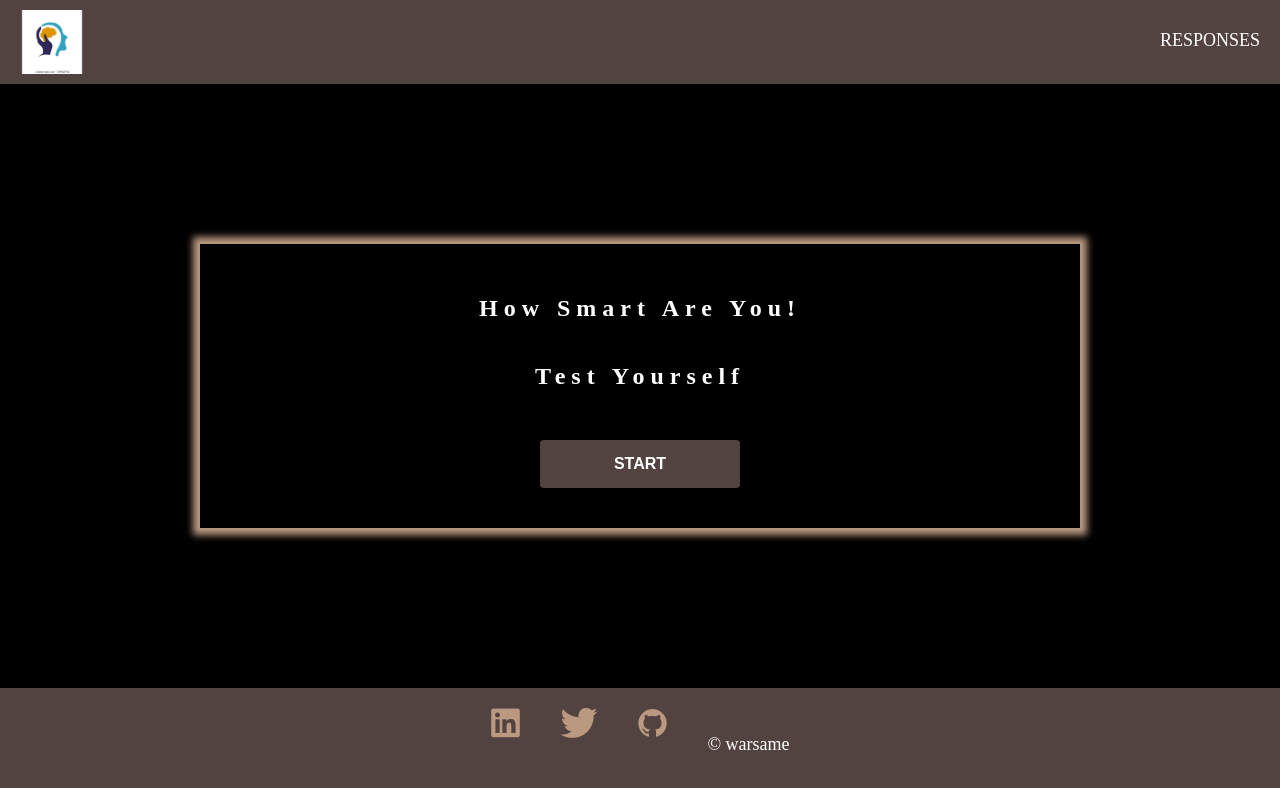
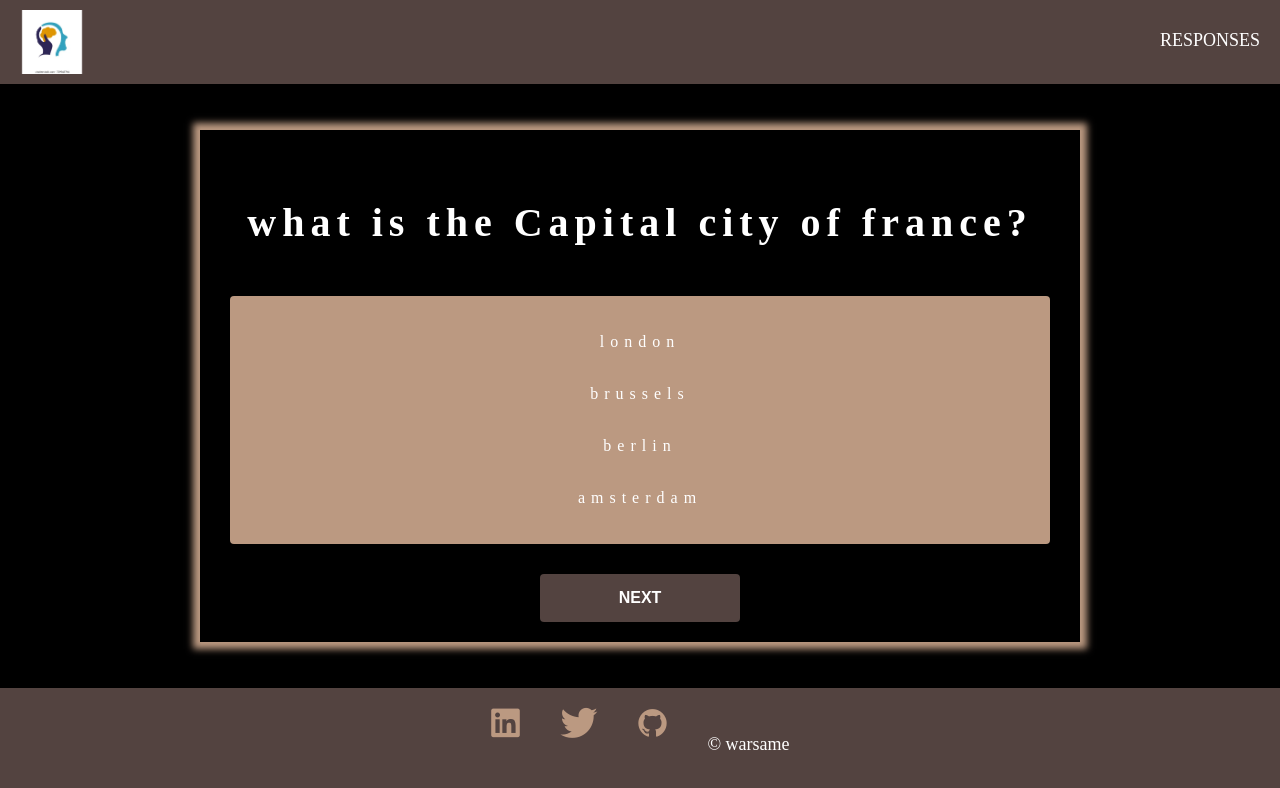
Before and after one commit to abdinasir1993/codequiz, a plain HTML site: page index.html in a window 1280 px wide. Both pictures are taken after a click on the button "START". Drawn offline with nearby package versions, Linux system fonts and the light colour scheme; a web font is replaced by a local one.

Commit message:
included quiz questions

```diff
--- a/assets/js/index.js
+++ b/assets/js/index.js
@@ -1,11 +1,36 @@
 // target start button
-const startButton = document.getElementById("start-btn")
+const startButton = document.getElementById("start-btn");
 
 // target banner section
-const bannerSection = document.getElementById("banner")
+const bannerSection = document.getElementById("banner");
+
+
+
+// function to render question to page
+const renderQuestion = () => {
+    console.log("render question");
+
+}
+
+//remove banner section
+const removeBanner = () => {
+    console.log ("remove banner");
+
+bannerSection.remove();
+
+};
 
 //declare the event handler function for start button click
 const handleStartButtonClick = () => {
-console.log("start button clicked") };
+
+    console.log("start button clicked");
+
+
+removeBanner();
+renderQuestion();
+
+}
 // add event listener to start button
-startButton.addEventListener("click", handleStartButtonClick )
+startButton.addEventListener("click", handleStartButtonClick);
+
+// remove
--- a/assets/styles/styles.css
+++ b/assets/styles/styles.css
@@ -109,6 +109,7 @@ body {
   position: relative;
   color: white;
   box-shadow: 0rem 0rem 0.7rem 0.7rem #bb9981;
+  background-image: ();
 }
 
 .content-section-title {
@@ -142,12 +143,41 @@ body {
   background-color: #bb9981;
   box-shadow: white;
 }
+.questionaire-container {
+  padding: 0;
+  background: transparent;
+
+}
+
+.questionaire-container .content-section-title {
+  background-color: #bb9981;
+}
+
+.feed-back-list {
+  list-style: none;
+  text-align: left;
+  margin: 3rem 2rem;
+  padding: 2rem;
+  border-radius: 0.4rem;
+  background-color: #bb9981;
+}
+
+.list-item {
+    display: flex;
+    flex-direction: row;
+    justify-content: center;
+    padding:1rem 0;
+    font size:1.8rem;
+}
+.list-item:hover{
+    background-color: #534340;
+}
 
 @media screen and (max-width: 768px) {
   .main {
     margin: 0;
   }
-  .content-section {
+  .content-selection {
     margin: 2rem 0.75rem;
   }
 }
--- a/index.html
+++ b/index.html
@@ -40,12 +40,30 @@
       </nav>
     </header>
 
-    <main class="main">
-      <section class="content-section">
-        <h1 class="content-selection-title">How Smart Are You!</h1>
+    <main class="main" id="main">
+      <section class="content-section" id="banner">
+        <h1 class="content-selection-title">General Knowledge Quiz!</h1>
         <h2 class="content-selection-info">Test Yourself</h2>
         <div class="btn-control">
           <button class="btn" id="start-btn">start</button>
+        </div>
+      </section>
+      <section
+        class="content-section question-container"
+        name="question"
+        data-question-index="1"
+      >
+        <h2 class="content-section-title">
+          what is the Capital city of france?
+        </h2>
+        <ul class="feed-back-list">
+          <li class="list-item" data-value="london">london</li>
+          <li class="list-item" data-value="brussels">brussels</li>
+          <li class="list-item" data-value="berlin">berlin</li>
+          <li class="list-item" data-value="amsterdam">amsterdam</li>
+        </ul>
+        <div class="button-control">
+          <button class="btn" id="next-btn">Next</button>
         </div>
       </section>
     </main>
```
Also changed, not shown: assets/images/quiz picture.jpg (added).
